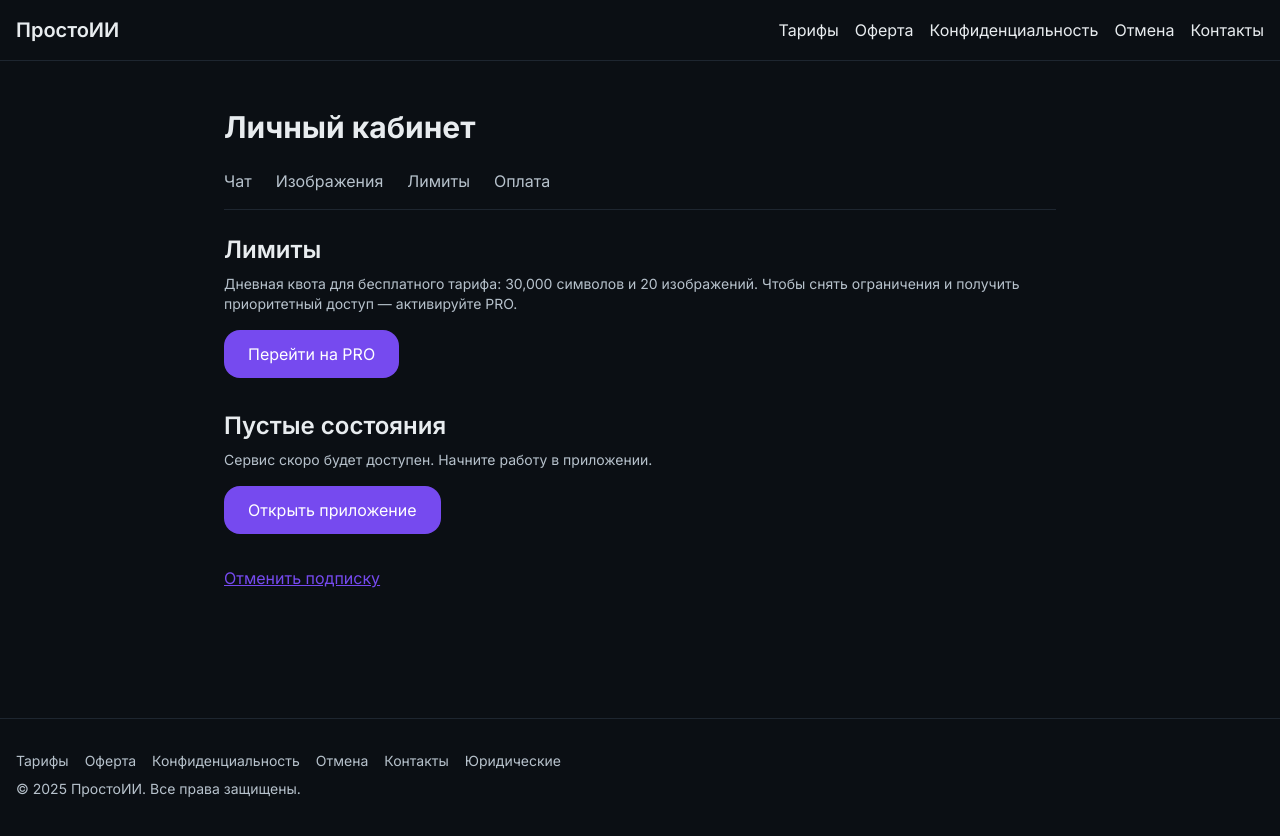
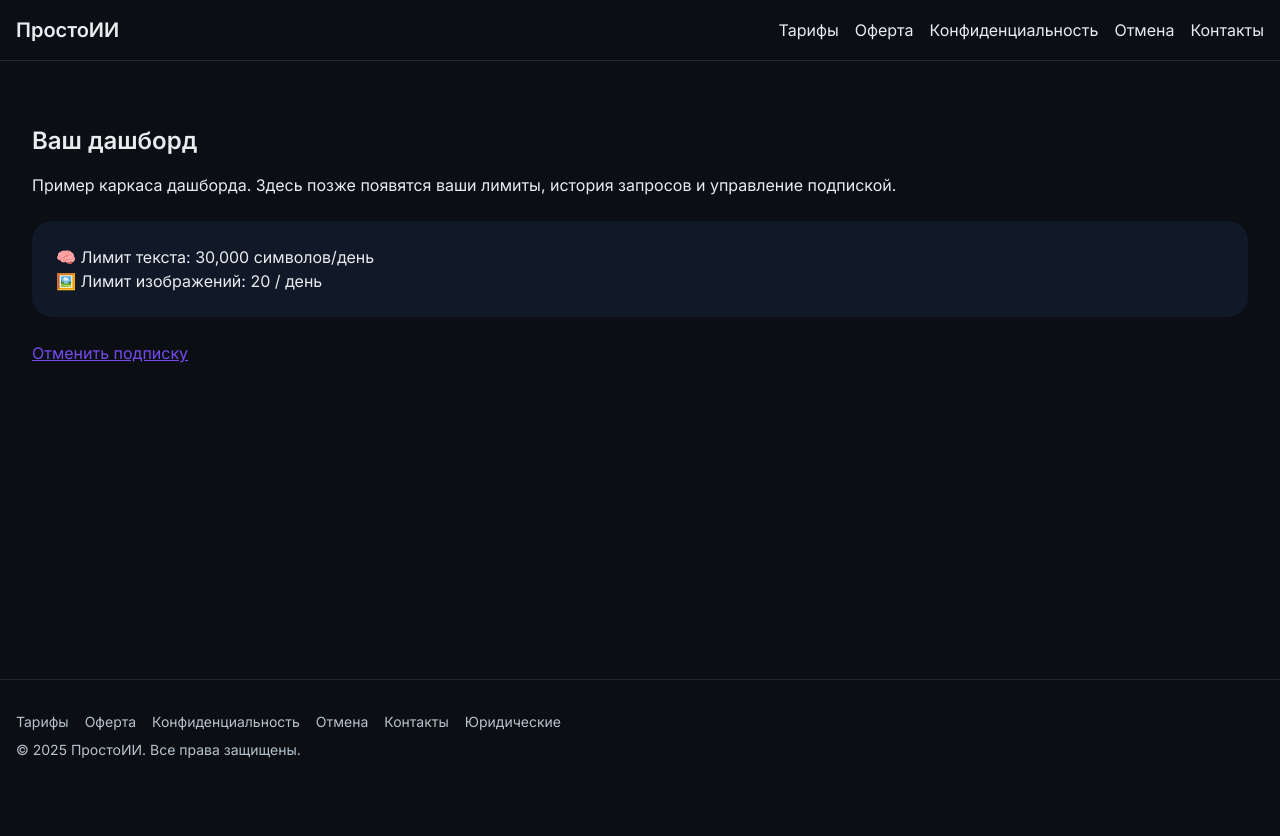
Before and after one commit to sm3522352/prostoii_1.0, a Next.js app: page /dashboard in a window 1280 px wide. Shown: the top 836 px of the page. After the commit the page ends 800 px from the top, so only its background shows below. Built offline with nearby package versions, Linux system fonts and the light colour scheme; no server answers.

Commit message:
Update page.tsx

```diff
--- a/app/dashboard/page.tsx
+++ b/app/dashboard/page.tsx
@@ -1,49 +1,33 @@
-import Link from 'next/link';
-import { useEffect } from 'react';
-import { goal } from '@/lib/metrics';
-import Section from '@/components/Section';
-import { FREE_LIMITS } from '@/config/pricing';
+"use client";
+
+import Link from "next/link";
+import { useEffect } from "react";
+import { goal } from "@/lib/metrics";
+import Section from "@/components/Section";
+import { FREE_LIMITS } from "@/config/pricing";
 
 export default function DashboardPage() {
   useEffect(() => {
-    goal('view_dashboard');
+    goal("view_dashboard");
   }, []);
-  const appUrl = process.env.NEXT_PUBLIC_APP_URL || '#';
-  const billingUrl = process.env.NEXT_PUBLIC_BILLING_URL || '#';
+
   return (
-    <Section className="pt-12 max-w-4xl mx-auto">
-      <h1 className="text-3xl font-bold mb-6">Личный кабинет</h1>
-      <nav className="flex space-x-6 mb-6 border-b border-border pb-4 text-text-secondary">
-        <Link href={`${appUrl}`} className="hover:text-accent">Чат</Link>
-        <Link href={`${appUrl}`} className="hover:text-accent">Изображения</Link>
-        <Link href="#limits" className="hover:text-accent">Лимиты</Link>
-        <Link href={`${billingUrl}`} className="hover:text-accent">Оплата</Link>
-      </nav>
-      <div id="limits" className="mb-8">
-        <h2 className="text-2xl font-semibold mb-2">Лимиты</h2>
-        <p className="text-sm text-text-secondary mb-4">
-          Дневная квота для бесплатного тарифа: {FREE_LIMITS.textPerDay.toLocaleString()} символов и {FREE_LIMITS.imagesPerDay}{' '}
-          изображений. Чтобы снять ограничения и получить приоритетный доступ — активируйте PRO.
-        </p>
+    <Section>
+      <h1 className="text-2xl font-semibold mb-4">Ваш дашборд</h1>
+      <p className="text-muted mb-6">
+        Пример каркаса дашборда. Здесь позже появятся ваши лимиты, история запросов и управление подпиской.
+      </p>
+
+      <div className="rounded-xl bg-gray-900 p-6">
+        <p>🧠 Лимит текста: {FREE_LIMITS.textPerDay.toLocaleString()} символов/день</p>
+        <p>🖼️ Лимит изображений: {FREE_LIMITS.imagesPerDay} / день</p>
+      </div>
+
+      <div className="mt-6">
         <Link
-          href={`${billingUrl}?trial=1`}
-          className="inline-block px-6 py-3 bg-accent text-white rounded-lg hover:bg-accent-hover"
+          href="/cancel"
+          className="text-accent underline hover:text-accent-hover"
         >
-          Перейти на PRO
-        </Link>
-      </div>
-      <div className="mb-8">
-        <h2 className="text-2xl font-semibold mb-2">Пустые состояния</h2>
-        <p className="text-sm text-text-secondary mb-4">Сервис скоро будет доступен. Начните работу в приложении.</p>
-        <Link
-          href={appUrl}
-          className="inline-block px-6 py-3 bg-accent text-white rounded-lg hover:bg-accent-hover"
-        >
-          Открыть приложение
-        </Link>
-      </div>
-      <div className="mt-8">
-        <Link href="/cancel" className="text-accent hover:text-accent-hover underline">
           Отменить подписку
         </Link>
       </div>
```
